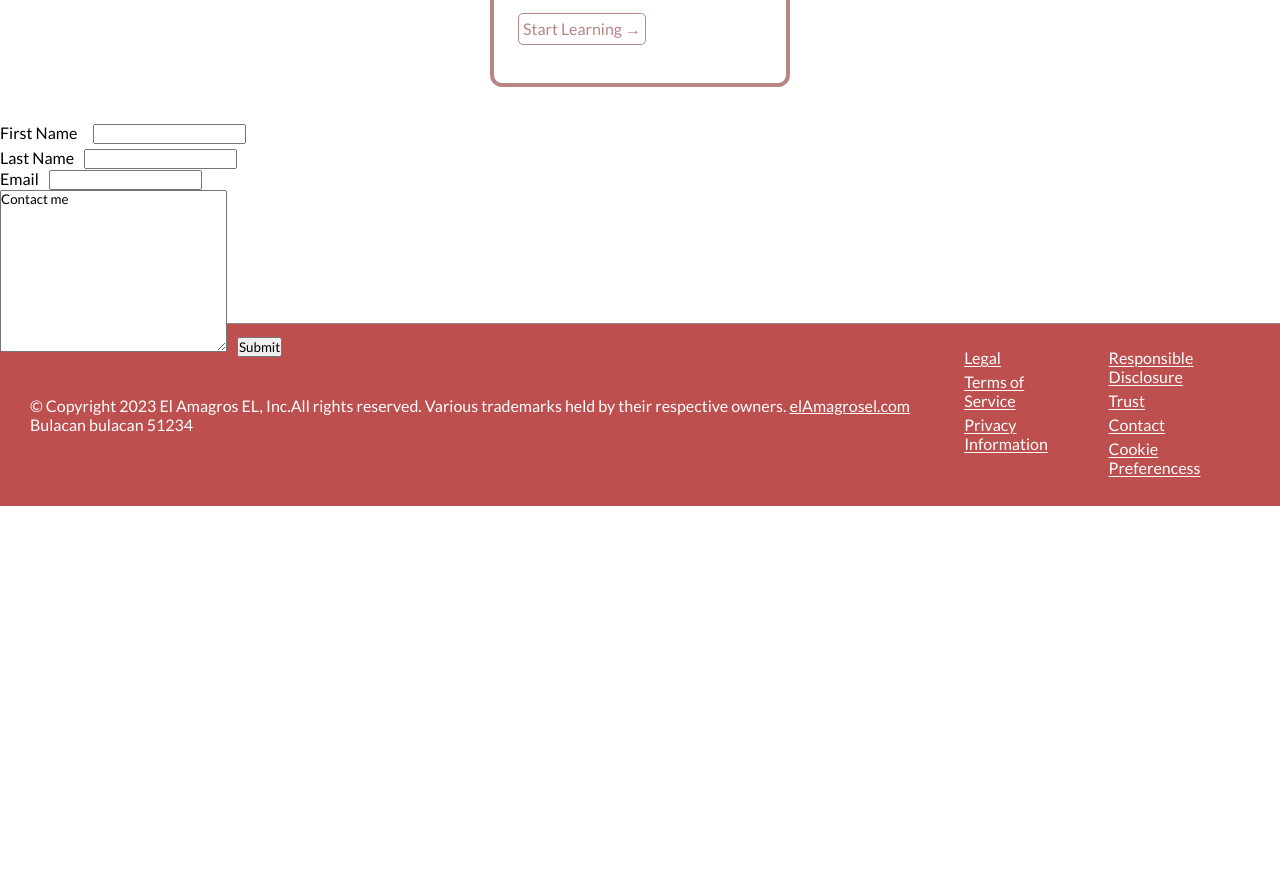
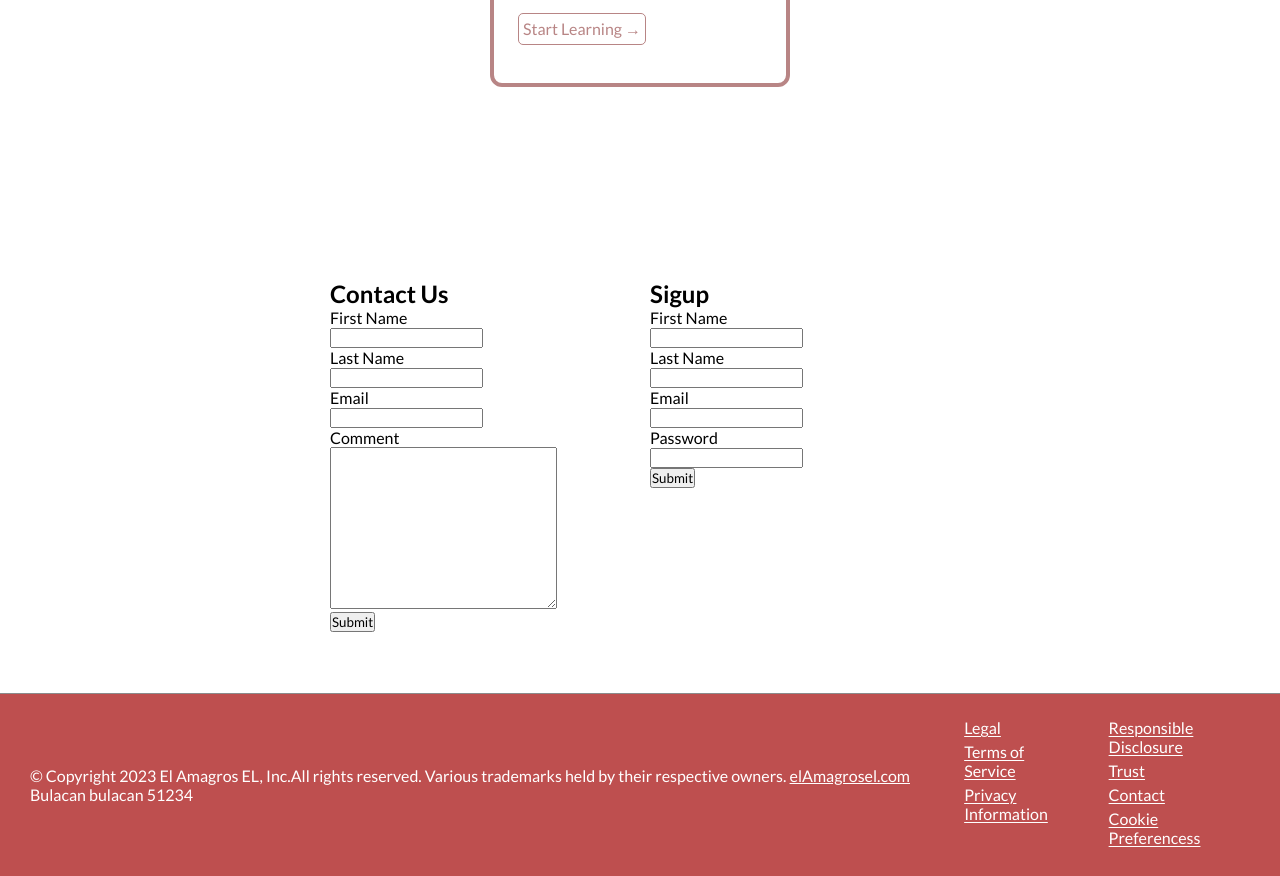
Before and after one commit to ian-afk/GYM_PROJECT_mern, a React (Vite) app in the folder frontend/: page / in a window 1280 px wide. Shown: the part 3160-4036 px from the top of the page. Before the commit the page ends 3666 px from the top, so only its background shows below. Built offline with nearby package versions, Linux system fonts and the light colour scheme.

Commit message:
add contact-us section and signup and its initial styling

```diff
--- a/frontend/src/pages/Home/Main.jsx
+++ b/frontend/src/pages/Home/Main.jsx
@@ -132,22 +132,44 @@ export default function Main() {
             </div>
           </div>
         </section>
-        <section className="contact-me">
+        <section className={styles['contact-us']}>
+          <div>
+            <div>
+              <h2>Contact Us</h2>
+            </div>
             <form action="#">
               <label htmlFor="firstName">First Name</label>
               <input type="text" id="firstName" />
-            <br />
-            <label htmlFor="firstName">Last Name</label>
+              <label htmlFor="lastName">Last Name</label>
               <input type="text" id="lastName" />
-            <br />
               <label htmlFor="email">Email</label>
+              <input type="email" />
+              <label htmlFor="comment">Comment</label>
+              <textarea
+                name="comment"
+                id="comment"
+                cols="30"
+                rows="10"
+              ></textarea>
+              <input type="submit" className={styles.btn} />
+            </form>
+          </div>
+          <div>
+            <div>
+              <h2>Sigup</h2>
+            </div>
+            <form action="#">
+              <label htmlFor="#">First Name</label>
               <input type="text" />
-            <br />
-            <textarea name="comment" id="" cols="30" rows="10">
-              Contact me
-            </textarea>
-            <input type="submit" />
+              <label htmlFor="#">Last Name</label>
+              <input type="text" />
+              <label htmlFor="#">Email</label>
+              <input type="email" />
+              <label htmlFor="#">Password</label>
+              <input type="password" />
+              <input type="submit" className={styles.btn} />
             </form>
+          </div>
         </section>
       </main>
     </>
--- a/frontend/src/pages/Home/Main.module.css
+++ b/frontend/src/pages/Home/Main.module.css
@@ -249,3 +249,30 @@
   background-color: #b88585;
   color: white;
 }
+
+.contact-us {
+  height: 40vh;
+  padding-top: 20px;
+  display: flex;
+  justify-content: center;
+  align-items: center;
+  margin: 100px 0 150px;
+  gap: 20px;
+}
+
+.contact-us div h1 {
+  font-size: 400px;
+}
+
+.contact-us label {
+  display: block;
+}
+
+.contact-us input,
+.contact-us input:nth-child(2) {
+  margin: 0;
+}
+
+.contact-us .btn {
+  display: block;
+}
```
Lines whose indentation alone changed are shown as unchanged.
